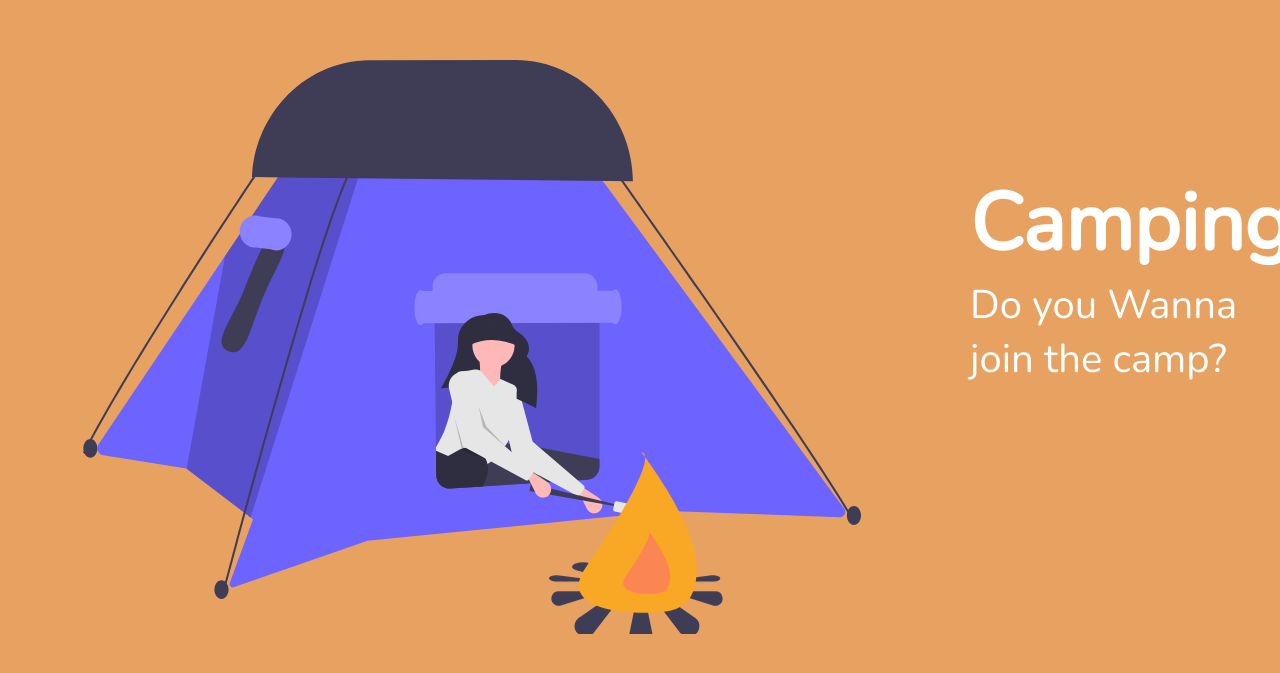
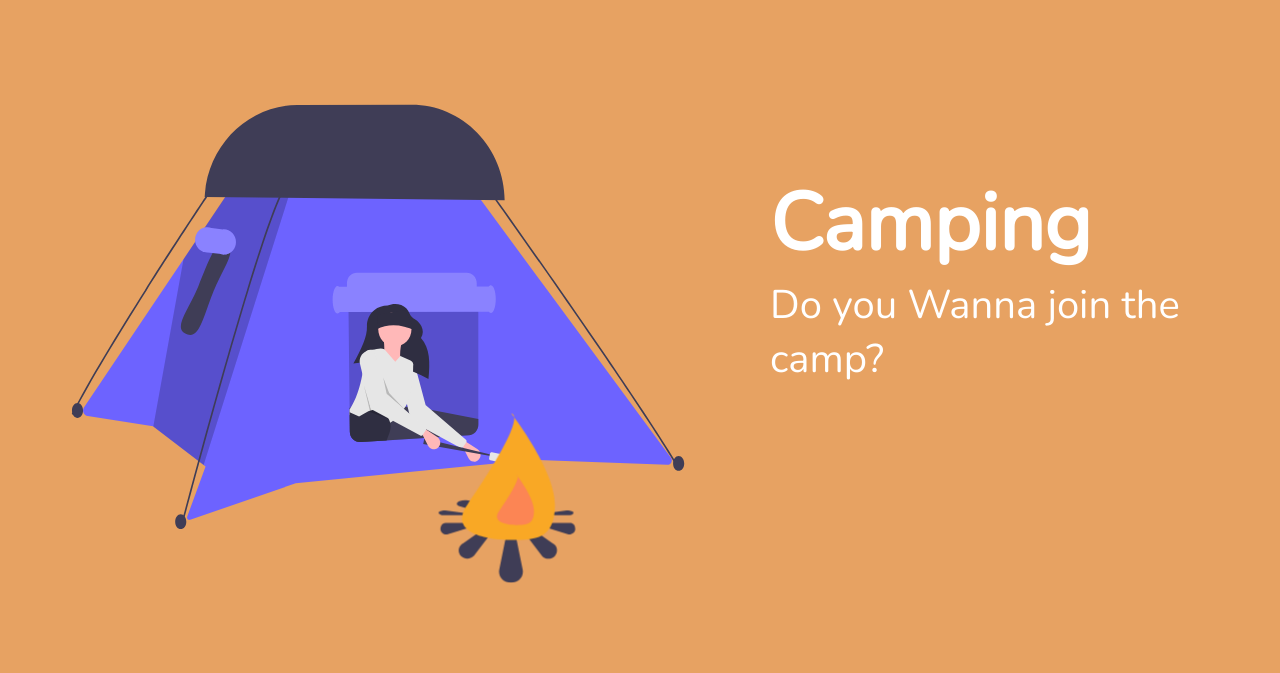
Before and after one commit to jigyasa-ctrl/SVG-and-Rellax.js, a plain HTML site: page index.html in a window 1280 px wide. Shown: the part 2552-3225 px from the top of the page. Drawn offline with nearby package versions, Linux system fonts and the light colour scheme.

Commit message:
Update index.html

```diff
--- a/index.html
+++ b/index.html
@@ -212,7 +212,7 @@
     <div id='section3'>
 
 <div class='rellax' data-rellax-speed="1">
-<svg  width="940" height="727" viewBox="0 0 940 727" fill="none" xmlns="http://www.w3.org/2000/svg">
+<svg  width="740" height="727" viewBox="0 0 940 727" fill="none" xmlns="http://www.w3.org/2000/svg">
     <g id="undraw_camping_noc8 1" clip-path="url(#clip0)">
     <g id="camp">
     <path id="Vector" d="M809.776 610.207L639.123 603.943L549.127 612.848L395.372 628.059L337.511 633.78L203.513 680.131C202.975 680.317 202.397 680.341 201.847 680.201C201.296 680.06 200.796 679.76 200.403 679.336C200.01 678.912 199.741 678.381 199.627 677.805C199.513 677.229 199.559 676.631 199.759 676.081L199.769 676.07L223.008 612.316L220.562 610.447L156.613 561.705L156.271 561.444L73.3495 548.331C72.1821 548.146 71.0796 547.654 70.1459 546.904C69.2122 546.154 68.4781 545.169 68.0129 544.043C67.5476 542.917 67.3665 541.687 67.4867 540.468C67.6069 539.249 68.0244 538.083 68.6997 537.078L194.989 349.102L261.354 250.343L268.55 239.622L544.618 235.665L814.154 601.417C814.761 602.241 815.13 603.226 815.217 604.259C815.305 605.292 815.108 606.329 814.649 607.25C814.191 608.172 813.489 608.939 812.626 609.462C811.763 609.985 810.775 610.244 809.776 610.207V610.207Z" fill="#6D63FF"/>
```
